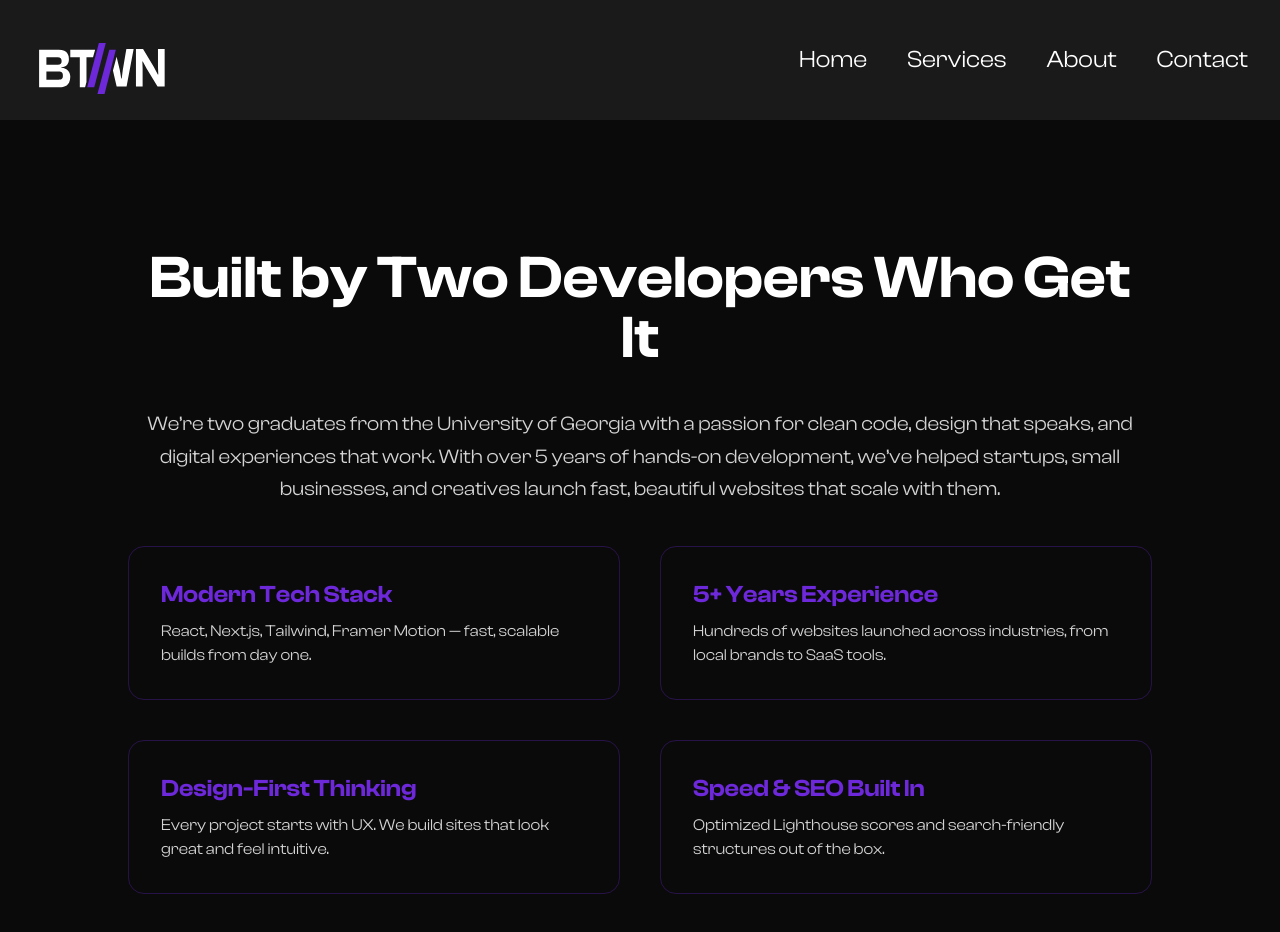
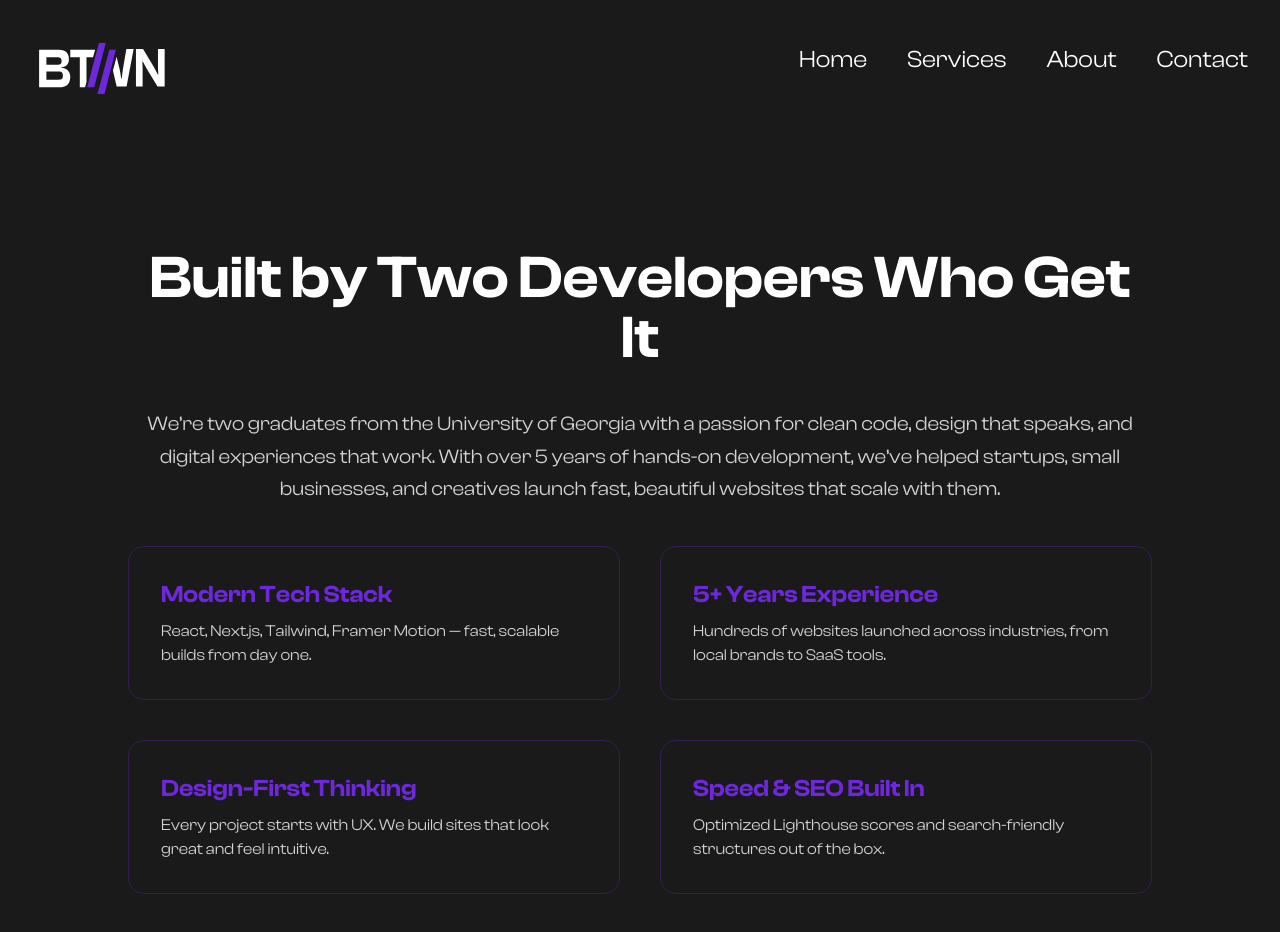
Before and after one commit to MrSalt123/btwn-site, a Next.js app: page /about in a window 1280 px wide. Shown: the top 932 px of the page. Built offline with nearby package versions, Linux system fonts and the light colour scheme.

Commit message:
about bg fix

```diff
--- a/src/app/about/page.tsx
+++ b/src/app/about/page.tsx
@@ -20,7 +20,7 @@ export default function AboutPage() {
   }, []);
 
   return (
-    <section className="min-h-screen px-6 py-24 md:py-32 bg-neutral-950 text-white font-display">
+    <section className="min-h-screen px-6 py-24 md:py-32 bg-background text-white font-display">
       <div className="max-w-5xl mx-auto text-center space-y-10">
         <motion.h1
           initial={{ opacity: 0, y: 20 }}
```
